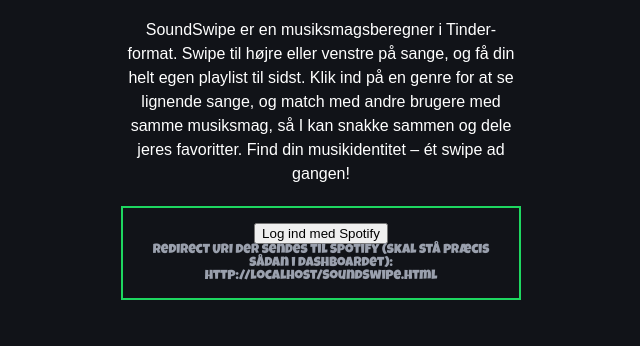
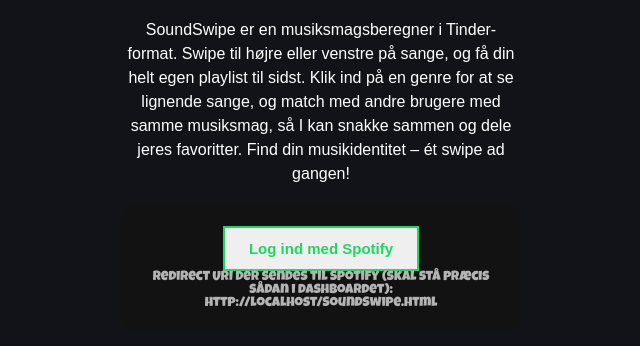
Before and after one commit to johanhenrichsen/SoundSwipe, a plain HTML site: page SoundSwipe.html in a window 1280 px wide. Shown: the part 66-412 px from the top of the page, without its empty margins (319-959 px from the left). Drawn offline with Linux system fonts and the light colour scheme.

Commit message:
Move button id into login button code
Co-Authored-By: Claude Sonnet 5.5 <noreply@anthropic.com>

```diff
--- a/SoundSwipe.css
+++ b/SoundSwipe.css
@@ -19,10 +19,11 @@ body {
 }
 
 #spotify-status {
-  border: 2px solid #1ed760;
-  padding: 15px;
+  background-color: #121212;
+  border-radius: 12px;
+  padding: 20px;
   margin-top: 20px;
-  color: #9aa0ad;
+  color: #b3b3b3;
 }
 
 #spotify-knap {
--- a/SoundSwipeData.js
+++ b/SoundSwipeData.js
@@ -7,5 +7,3 @@ const SPOTIFY_CLIENT_ID = "851074342da743c78e66289c1f5ab9f4";
 const SPOTIFY_REDIRECT_URI = window.location.origin + window.location.pathname;
 
 const SPOTIFY_SCOPES = ["user-read-private", "playlist-modify-private", "playlist-modify-public"];
-
-knap.id = "spotify-knap";
--- a/SoundSwipefunktion.js
+++ b/SoundSwipefunktion.js
@@ -137,6 +137,7 @@ async function start() {
         status.appendChild(knap);
     } else {
         const knap = document.createElement("button");
+        knap.id = "spotify-knap";
         knap.textContent = "Log ind med Spotify";
         knap.onclick = loginMedSpotify;
         status.appendChild(knap);
```
